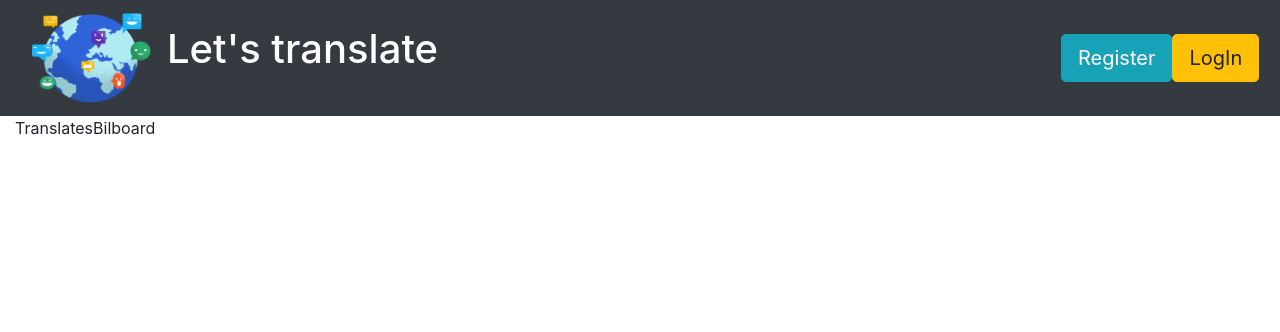
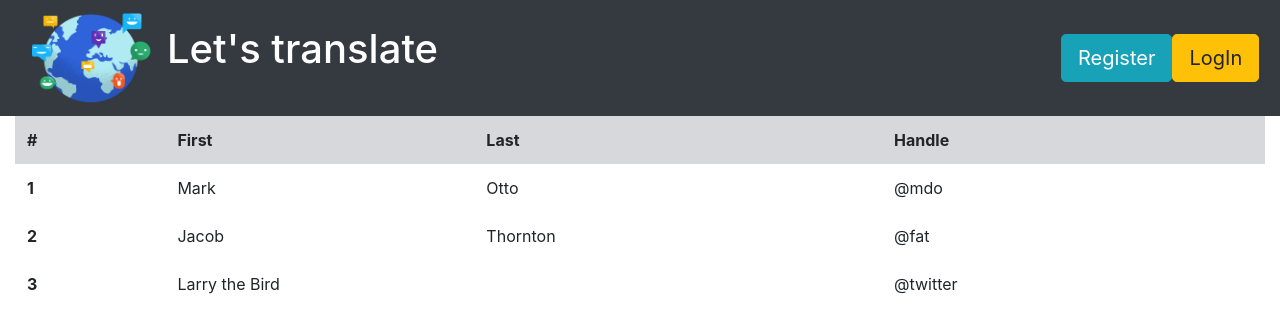
Before and after one commit to Kvinto1986/Let-s-translate-frontend, a React (Create React App) app: page /translates in a window 1280 px wide. Shown: the top 332 px of the page. Built offline with nearby package versions, Linux system fonts and the light colour scheme.

Commit message:
postagre

```diff
--- a/src/components/adminPage/translatorRegister.jsx
+++ b/src/components/adminPage/translatorRegister.jsx
@@ -1,6 +1,8 @@
 import React, {Component} from 'react'
 import {registerTranslator} from '../../actions/regTranslatorAction'
 import {connect} from 'react-redux'
+import Select from 'react-select'
+import languages from '../../resources/JSON/langForForm'
 
 class TranslatorRegister extends Component {
     state = {
@@ -9,8 +11,15 @@ class TranslatorRegister extends Component {
         password: '',
         password_confirm: '',
         phone:'',
+        languages: [],
         errors: {},
     };
+
+    handleChangeLang = (e) => {
+        this.setState({
+            languages: e
+        })
+    }
 
     handleInputChange = (e) => {
         this.setState({
@@ -25,6 +34,7 @@ class TranslatorRegister extends Component {
             password: '',
             password_confirm: '',
             phone:'',
+            languages: [],
             errors: {},
         });
     };
@@ -32,12 +42,15 @@ class TranslatorRegister extends Component {
     handleSubmit = (e) => {
         e.preventDefault();
 
+        const langArr=this.state.languages.map((elem)=>elem.value)
+
         const translator = {
             name: this.state.name,
             email: this.state.email,
             phone:this.state.phone,
             password: this.state.password,
             password_confirm: this.state.password_confirm,
+            languages: langArr,
             role: 'translator'
         };
 
@@ -94,6 +107,7 @@ class TranslatorRegister extends Component {
                             value={this.state.phone}
                         />
                         {errors.phone && (<div className='text-danger'>{errors.phone}</div>)}
+
                     </div>
                     <div className="form-group">
                         <input
@@ -118,6 +132,15 @@ class TranslatorRegister extends Component {
                         {errors.password_confirm && (<div className='text-danger'>{errors.password_confirm}</div>)}
                     </div>
                     <div className="form-group">
+                        <Select
+                            isMulti
+                            joinValues
+                            value={this.state.languages}
+                            onChange={this.handleChangeLang}
+                            options={languages}
+                        />
+                    </div>
+                    <div className="form-group">
                         <button type="submit" className="btn btn-primary">
                             Register
                         </button>
--- a/src/components/translatorPage/translatesBilboard.jsx
+++ b/src/components/translatorPage/translatesBilboard.jsx
@@ -3,7 +3,35 @@ import React from 'react'
 const TranslatesBilboard = props => {
     return (
         <div>
-            TranslatesBilboard
+            <table className="table table-borderless">
+                <thead>
+                    <tr class="table-secondary">
+                        <th scope="col">#</th>
+                        <th scope="col">First</th>
+                        <th scope="col">Last</th>
+                        <th scope="col">Handle</th>
+                    </tr>
+                </thead>
+                <tbody>
+                    <tr>
+                        <th scope="row">1</th>
+                        <td>Mark</td>
+                        <td>Otto</td>
+                        <td>@mdo</td>
+                    </tr>
+                    <tr>
+                        <th scope="row">2</th>
+                        <td>Jacob</td>
+                        <td>Thornton</td>
+                        <td>@fat</td>
+                    </tr>
+                    <tr>
+                        <th scope="row">3</th>
+                        <td colspan="2">Larry the Bird</td>
+                        <td>@twitter</td>
+                    </tr>
+                </tbody>
+            </table>
         </div>
     )
 }
--- /dev/null
+++ b/src/resources/JSON/langForForm.json
@@ -0,0 +1,46 @@
+[
+    {
+      "value": "English",
+      "label": "English"
+    },
+    {
+      "value": "Russian",
+      "label": "Russian"
+    },
+    {
+      "value": "Spanish",
+      "label": "Spanish"
+    },
+    {
+      "value": "Deutsch",
+      "label": "Deutsch"
+    },
+    {
+      "value": "Polish",
+      "label": "Polish"
+    },
+    {
+      "value": "Japanese",
+      "label": "Japanese"
+    },
+    {
+      "value": "Chinese",
+      "label": "Chinese"
+    },
+    {
+      "value": "Hindi",
+      "label": "Hindi"
+    },
+    {
+      "value": "Portuguese",
+      "label": "Portuguese"
+    },
+    {
+      "value": "French",
+      "label": "French"
+    },
+    {
+      "value": "Italian",
+      "label": "Italian"
+    }
+  ]
```
Also changed, not shown: 1 other file (tests, documents, lock files or other folders).
